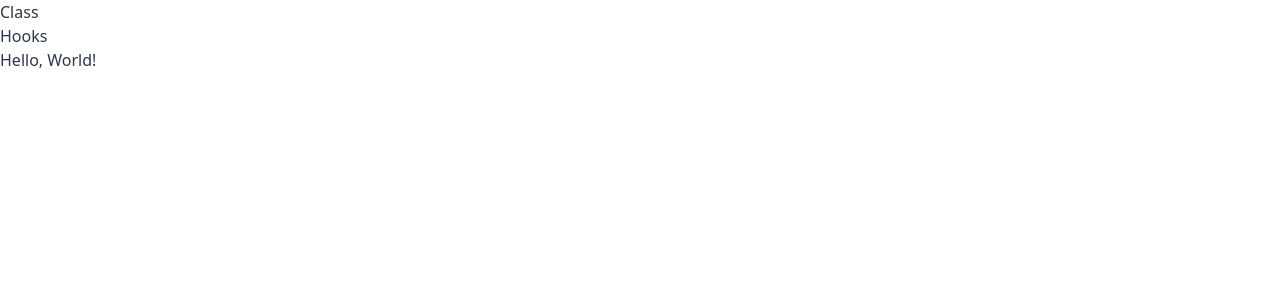
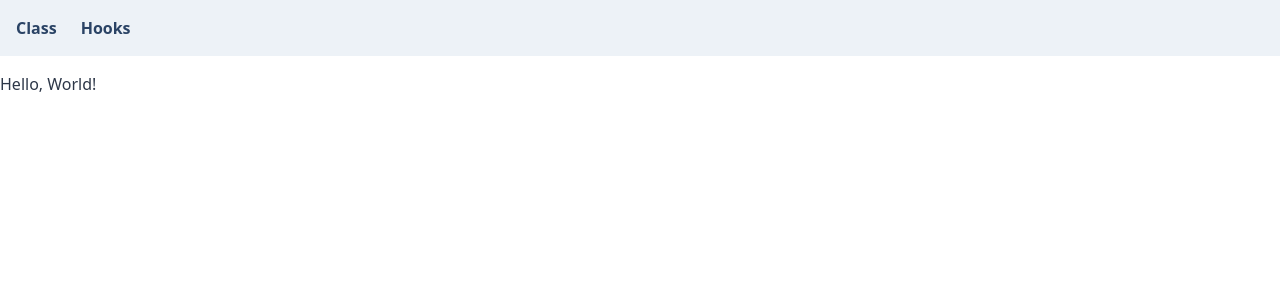
Before and after one commit to study-hary-id/react-hooks-live, a React (Create React App) app: page /hooks-demo in a window 1280 px wide. Shown: the top 300 px of the page. Built offline with nearby package versions, Linux system fonts and the light colour scheme.

Commit message:
Add styling to Navbar component

```diff
--- a/src/components/navbar.js
+++ b/src/components/navbar.js
@@ -3,14 +3,16 @@ import { Link } from "react-router-dom";
 
 export default function Navbar({ links }) {
   const navLinks = links.map((link, key) => (
-    <li key={key}>
+    <li
+      key={key}
+      className="mr-6 font-semibold text-blue-900 hover:text-blue-600">
       <Link to={link.path}>{link.name}</Link>
     </li>
   ));
 
   return (
-    <nav>
-      <ul>{navLinks}</ul>
+    <nav className="bg-gray-200 p-4 mb-4">
+      <ul className="flex container mx-auto">{navLinks}</ul>
     </nav>
   );
 }
```
